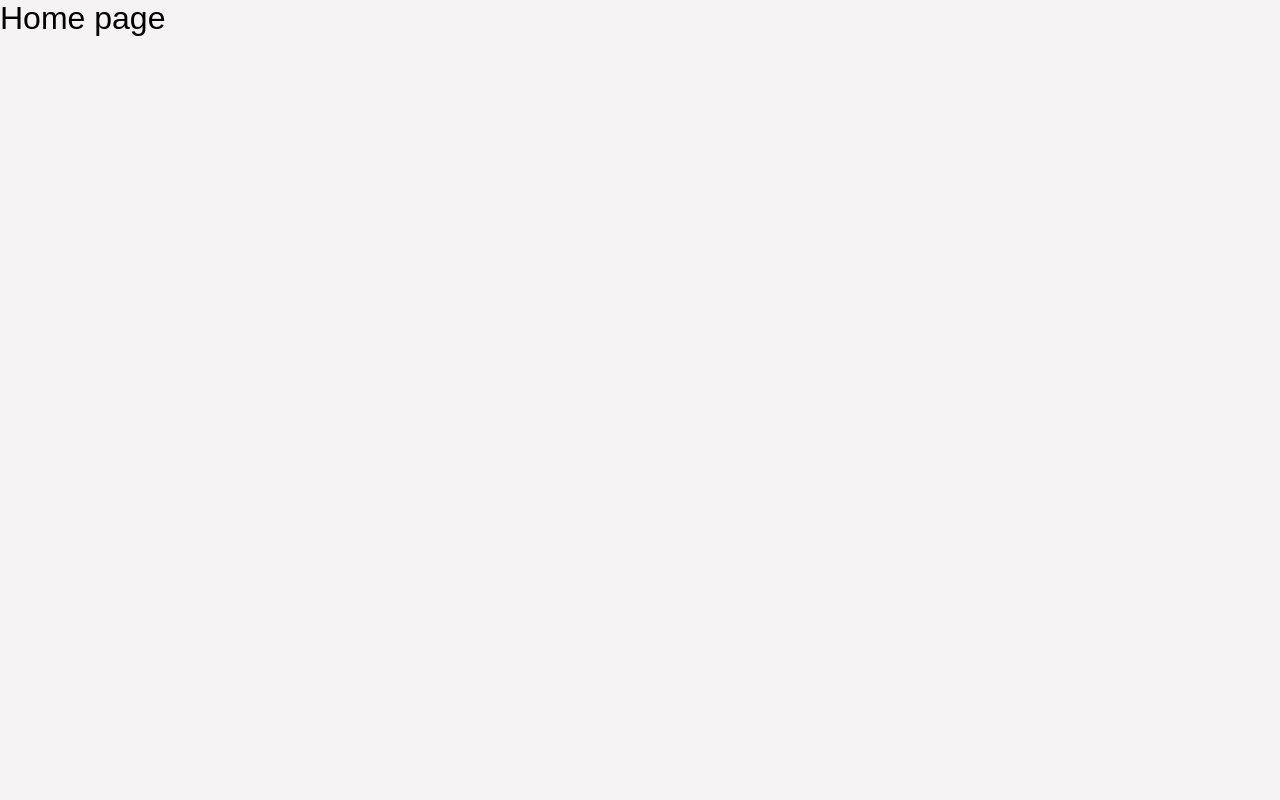
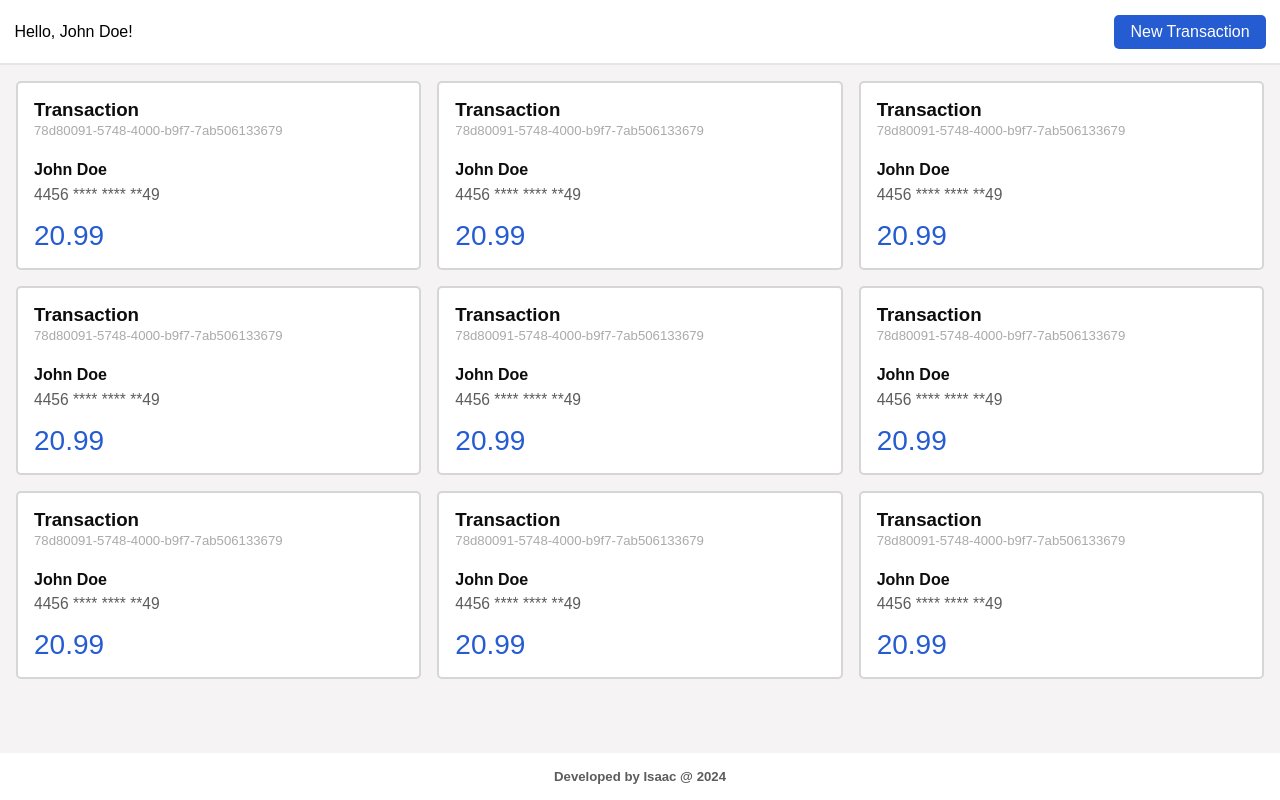
Before and after one commit to Isaac-alencar/transactions-app, a React (Vite) app: page / in a window 1280 px wide. Built offline with nearby package versions, Linux system fonts and the light colour scheme.

Commit message:
add home page

```diff
--- /dev/null
+++ b/src/components/Footer.tsx
@@ -0,0 +1,9 @@
+import styles from "../styles/components/Footer.module.scss";
+
+export const Footer = () => {
+  return (
+    <footer className={styles.Footer}>
+      <p>Developed by Isaac @ 2024</p>
+    </footer>
+  );
+};
--- /dev/null
+++ b/src/components/Header.tsx
@@ -0,0 +1,14 @@
+import { Link } from "react-router-dom";
+
+import styles from "../styles/components/Header.module.scss";
+
+export const Header = () => {
+  return (
+    <header className={styles.Header}>
+      <span>Hello, John Doe!</span>
+      <Link className={styles.Link} to="/transaction/new">
+        New Transaction
+      </Link>
+    </header>
+  );
+};
--- /dev/null
+++ b/src/components/TransactionItem.tsx
@@ -0,0 +1,19 @@
+import styles from "../styles/components/TransactionItem.module.scss";
+
+export const Transaction = () => (
+  <li className={styles.Transaction}>
+    <h3>Transaction</h3>
+    <span>78d80091-5748-4000-b9f7-7ab506133679</span>
+
+    <div className={styles.CreditCardInfo}>
+      <span>John Doe</span>
+      <span>4456 **** **** **49</span>
+    </div>
+
+    <p>
+      {new Intl.NumberFormat("en-IN", {
+        maximumSignificantDigits: 4,
+      }).format(20.99)}
+    </p>
+  </li>
+);
--- /dev/null
+++ b/src/components/TransactionsList.tsx
@@ -0,0 +1,18 @@
+import styles from "../styles/components/TransactionsList.module.scss";
+import { Transaction } from "./TransactionItem";
+
+export const TransactionsList = () => {
+  return (
+    <ul className={styles.Transactions}>
+      <Transaction />
+      <Transaction />
+      <Transaction />
+      <Transaction />
+      <Transaction />
+      <Transaction />
+      <Transaction />
+      <Transaction />
+      <Transaction />
+    </ul>
+  );
+};
--- a/src/pages/home.tsx
+++ b/src/pages/home.tsx
@@ -1,3 +1,15 @@
+import { Footer } from "../components/Footer";
+import { Header } from "../components/Header";
+import { TransactionsList } from "../components/TransactionsList";
+
+import styles from "../styles/pages/home.module.scss";
+
 export const HomePage = () => {
-  return <h1>Home page</h1>;
+  return (
+    <main className={styles.Main}>
+      <Header />
+      <TransactionsList />
+      <Footer />
+    </main>
+  );
 };
--- /dev/null
+++ b/src/styles/components/Footer.module.scss
@@ -0,0 +1,20 @@
+.Footer {
+  p {
+    text-align: center;
+    color: var(--gray);
+    font-size: 0.825rem;
+    font-weight: bold;
+  }
+  padding: 1rem;
+  background-color: #fff;
+}
+
+
+@media screen and (min-width: 1000px) {
+  .Footer {
+    position: fixed;
+    left: 0;
+    bottom: 0;
+    width: 100%;
+  }
+}
--- /dev/null
+++ b/src/styles/components/Header.module.scss
@@ -0,0 +1,19 @@
+.Header {
+  display: flex;
+  align-items: center;
+  justify-content: space-between;
+  height: 65px;
+  max-height: 66px;
+  padding: var(--padding-sm) calc(var(--padding-sm) - 0.1rem);
+  border-bottom: 2px solid #615d5d27;
+  background-color: #fff;
+}
+
+.Link {
+  padding: calc(var(--padding-sm) - 0.5rem) var(--padding-sm);
+  color: #fff;
+  border: 0;
+  border-radius: var(--radius);
+  text-decoration: none;
+  background-color: var(--blue);
+}
--- /dev/null
+++ b/src/styles/components/TransactionItem.module.scss
@@ -0,0 +1,57 @@
+.Transaction {
+  padding: var(--margin-sm);
+  border-radius: var(--radius);
+  border: 2px solid #4e4d4d3a;
+  background-color: #fff;
+  cursor: pointer;
+
+  & + & {
+    margin-top: var(--margin-sm);
+  }
+
+  h3 {
+    font-weight: bold;
+    color: var(--black);
+  }
+
+  span {
+    color: #4e4d4d7a;
+    font-size: 0.825rem;
+  }
+
+  p {
+    font-weight: 500;
+    font-size: 1.75rem;
+    color: var(--blue);
+  }
+}
+
+.CreditCardInfo {
+  display: flex;
+  flex-direction: column;
+  margin: var(--margin-sm) 0;
+
+  span:first-child {
+    font-size: 1rem;
+    color: var(--black);
+    font-weight: bold;
+  }
+
+  span {
+    margin-top: 0.4rem;
+    font-size: 0.975rem;
+    font-weight: 500;
+    color: var(--gray);
+  }
+}
+
+@media screen and (min-width: 769px) {
+  .Transaction {
+    & + & {
+      margin-top: unset;
+    }
+
+    max-width: 416px;
+    max-height: 196px;
+  }
+}
--- /dev/null
+++ b/src/styles/components/TransactionsList.module.scss
@@ -0,0 +1,36 @@
+.Transactions {
+  flex: 1;
+  display: flex;
+  flex-direction: column;
+  margin: var(--margin-sm);
+  overflow-y: scroll;
+
+  &::-webkit-scrollbar {
+    display: none;
+  }
+}
+
+@media screen and (min-width: 769px) {
+  .Transactions {
+    flex: unset;
+    display: grid;
+    grid-template-rows: min-content;
+    grid-template-columns: repeat(2, 1fr);
+    grid-column-gap: 1rem;
+    grid-row-gap: 1rem;
+  }
+}
+
+@media screen and (min-width: 1000px) {
+  .Transactions {
+    display: grid;
+    grid-template-columns: repeat(3, 1fr);
+  }
+}
+
+@media screen and (min-width: 1440px) {
+  .Transactions {
+    display: grid;
+    grid-template-columns: repeat(4, 1fr);
+  }
+}
--- /dev/null
+++ b/src/styles/pages/home.module.scss
@@ -0,0 +1,5 @@
+.Main {
+  display: flex;
+  flex-direction: column;
+  height: 100vh;
+}
```
